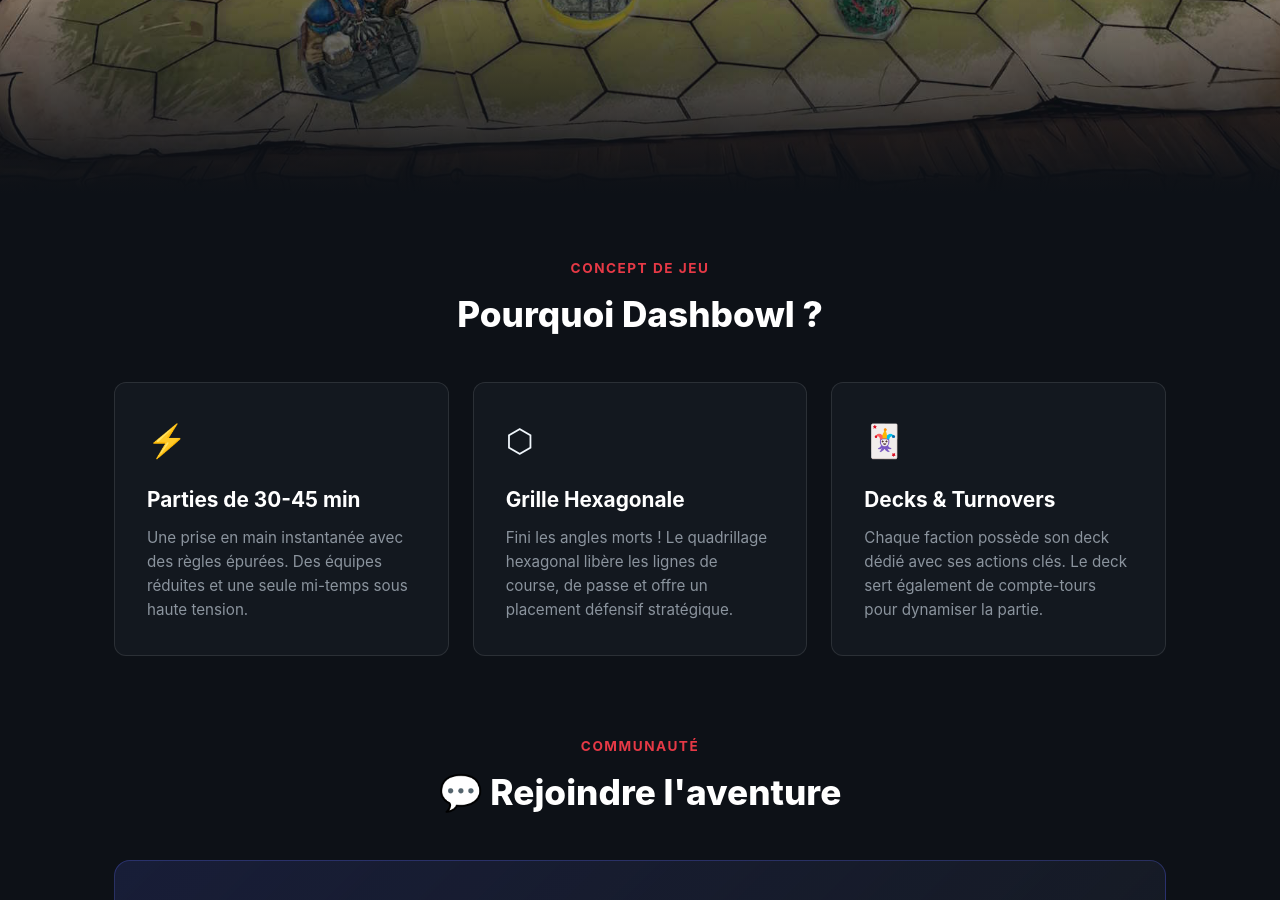
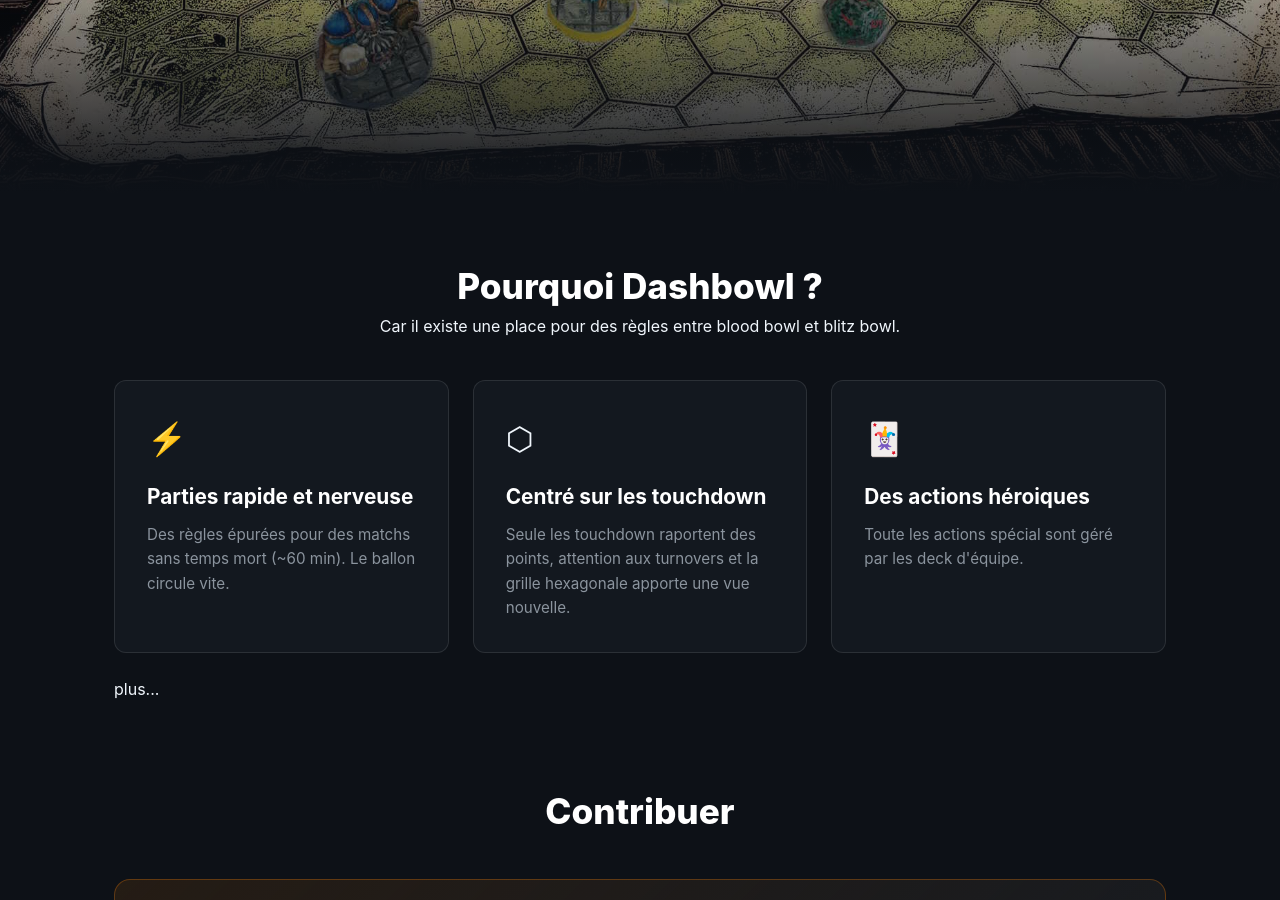
Before and after one commit to kroc702/dashbowl, a Jekyll site: the page built from index.html, in a window 1280 px wide and 900 px high, scrolled down 616 px. Built offline with Jekyll 4.4.1, drawn with Linux system fonts in a browser that asks for light colours; some of the changed text lies outside the part shown.

```diff
--- a/_config.yml
+++ b/_config.yml
@@ -3,11 +3,8 @@
 # site.url, site.title
 
 title: 'DASH BOWL'
-url: 'https://kroc702.github.io/dashbowl/'
-
-collections:
-  montest:
-    output: true
+url: 'https://kroc702.github.io/dashbowl'
+baseurl: '/dashbowl'
 
 plugins:
 - jekyll-sitemap
--- a/_includes/footer.html
+++ b/_includes/footer.html
@@ -1,8 +1,8 @@
   <footer>
     <div class="footer-content">
-      <div class="nav-brand">DASH<img src="images/ball.png" alt="Dashbowl" class="nav-ball"><span>BOWL</span>
+      <div class="nav-brand">DASH<img src="{{ site.baseurl }}/images/ball.png" alt="Dashbowl" class="nav-ball"><span>BOWL</span>
       <p class="footer-copy">
-         — sous licence <a href="/license.html">creative common</a>.
+         — sous licence <a href="{{ site.baseurl }}/license.html">creative common</a>.
       </p>
     </div>
   </footer>
--- a/index.html
+++ b/index.html
@@ -8,7 +8,7 @@ lang: fr
   <meta name="viewport" content="width=device-width, initial-scale=1.0">
   <title>Dashbowl — Fantasy Football sur Grille Hexagonale</title>
   <meta name="description" content="Dashbowl est un jeu de plateau de fantasy football nerveux, rapide et tactique sur grille hexagonale. Téléchargez le kit de playtest et rejoignez la communauté.">
-  <link rel="stylesheet" href="css/style.css">
+  <link rel="stylesheet" href="{{ site.baseurl }}/css/style.css">
   <script defer src="https://cloud.umami.is/script.js" data-website-id="746b4fe2-d985-4d50-ab6b-f766019c41f4"></script>
 </head>
 <body>
@@ -16,13 +16,12 @@ lang: fr
   <!-- Navigation Bar -->
   <nav>
     <div class="nav-container">
-      <a href="#" class="nav-brand">DASH<img src="images/ball.png" alt="Dashbowl" class="nav-ball"><span>BOWL</span></a>
+      <a href="#" class="nav-brand">DASH<img src="{{ site.baseurl }}/images/ball.png" alt="Dashbowl" class="nav-ball"><span>BOWL</span></a>
       <ul class="nav-links">
-        <li><a href="rules.html">📖 Règles</a></li>
-        <li><a href="download/">🎲 Tester</a></li>
-        <li><a href="#join">💬 Rejoindre</a></li>
-        <li><a href="#feedback">📝 Feedback</a></li>
-        <li><a href="download/" class="btn-nav">Kit de jeu</a></li>
+        <li><a href="{{ site.baseurl }}/rules.html">Règles</a></li>
+        <li><a href="{{ site.baseurl }}/download/">Tester</a></li>
+        <li><a href="https://discord.gg/kH43mSsqZ">Discord</a></li>
+        <li><a href="#feedback">Feedback</a></li>
       </ul>
     </div>
   </nav>
@@ -31,7 +30,7 @@ lang: fr
   <header class="hero-banner">
     <div class="hero-overlay"></div>
     <div class="hero-content">
-      <h1 class="hero-title">DASH<img src="images/ball.png" alt="Dashbowl" class="title-ball"><span>BOWL</span></h1>
+      <h1 class="hero-title">DASH<img src="{{ site.baseurl }}/images/ball.png" alt="Dashbowl" class="title-ball"><span>BOWL</span></h1>
       <p class="hero-subtitle">
         Jeu de figurine sur le theme du football fantastique.
         Règles simples et communautaires.
@@ -40,17 +39,17 @@ lang: fr
 
       <!-- 3 Liens Importants : Tester, Join, Feedback -->
       <div class="hero-actions">
-        <a href="download/" class="btn-action btn-tester">
-          <span>🎲</span>
+        <a href="{{ site.baseurl }}/download/" class="btn-action btn-tester">
+          <img src="{{ site.baseurl }}/images/files.png"/>
           <span>Tester le jeu</span>
         </a>
-        <a href="#join" class="btn-action btn-join">
-          <span>💬</span>
-          <span>Join / Discord</span>
+        <a href="https://discord.gg/kH43mSsqZ" class="btn-action btn-join">
+          <img src="{{ site.baseurl }}/images/discord-white-icon.png"/>
+          <span>Join discord</span>
         </a>
         <a href="#feedback" class="btn-action btn-feedback">
-          <span>📝</span>
-          <span>Donner du Feedback</span>
+          <img src="{{ site.baseurl }}/images/puzzle.png"/>
+          <span>Contribuer</span>
         </a>
       </div>
     </div>
@@ -62,57 +61,34 @@ lang: fr
     <!-- Concept & Caractéristiques -->
     <section class="section-block">
       <div class="section-header">
-        <span class="section-tag">Concept de jeu</span>
         <h2 class="section-title">Pourquoi Dashbowl ?</h2>
+        Car il existe une place pour des règles entre blood bowl et blitz bowl.
       </div>
       <div class="features-grid">
         <div class="feature-card">
           <div class="feature-icon">⚡</div>
-          <h3>Parties de 30-45 min</h3>
-          <p>Une prise en main instantanée avec des règles épurées. Des équipes réduites et une seule mi-temps sous haute tension.</p>
+          <h3>Parties rapide et nerveuse</h3>
+          <p>Des règles épurées pour des matchs sans temps mort (~60 min). Le ballon circule vite.</p>
         </div>
         <div class="feature-card">
           <div class="feature-icon">⬡</div>
-          <h3>Grille Hexagonale</h3>
-          <p>Fini les angles morts ! Le quadrillage hexagonal libère les lignes de course, de passe et offre un placement défensif stratégique.</p>
+          <h3>Centré sur les touchdown</h3>
+          <p>Seule les touchdown raportent des points, attention aux turnovers et la grille hexagonale apporte une vue nouvelle. </p>
         </div>
         <div class="feature-card">
           <div class="feature-icon">🃏</div>
-          <h3>Decks & Turnovers</h3>
-          <p>Chaque faction possède son deck dédié avec ses actions clés. Le deck sert également de compte-tours pour dynamiser la partie.</p>
+          <h3>Des actions héroiques</h3>
+          <p>Toute les actions spécial sont géré par les deck d'équipe.</p>
         </div>
+        <div>plus...</div>
       </div>
     </section>
 
-    <!-- SECTION 2 : JOIN -->
-    <section id="join" class="section-block">
-      <div class="section-header">
-        <span class="section-tag">Communauté</span>
-        <h2 class="section-title">💬 Rejoindre l'aventure</h2>
-      </div>
-      <div class="community-banner">
-        <h3>Prenez place dans les gradins et sur le terrain</h3>
-        <p>
-          Rejoignez les créateurs, testeurs et passionnés de fantasy football. Trouvez des adversaires, partagez vos parties et participez aux discussions sur les règles.
-        </p>
-        <div class="community-buttons">
-          <a href="https://discord.gg/VOTRE_LIEN" class="btn-action btn-join" target="_blank" rel="noopener noreferrer">
-            <span>💬</span>
-            <span>Rejoindre le Discord</span>
-          </a>
-          <a href="https://github.com/VOTRE_USER/dashbowl" class="btn-action btn-action" style="background: var(--github); color: white;" target="_blank" rel="noopener noreferrer">
-            <span>🐙</span>
-            <span>Projet GitHub</span>
-          </a>
-        </div>
-      </div>
-    </section>
 
     <!-- SECTION 3 : FEEDBACK -->
     <section id="feedback" class="section-block">
       <div class="section-header">
-        <span class="section-tag">Co-Développement</span>
-        <h2 class="section-title">📝 Vos Retours & Feedback</h2>
+        <h2 class="section-title">Contribuer</h2>
       </div>
       <div class="feedback-box">
         <h3>Votre avis façonne le jeu</h3>
```
Also changed, not shown: _layouts/default.html (+4 -4 lines), download/index.md (+14 -30 lines), index.md (deleted, +0 -16 lines), images/discord-white-icon.png (added), images/discord-white-icon.webp (added), images/files.png (added), images/home.jpg, images/logo.png (added), images/puzzle.png (added).
